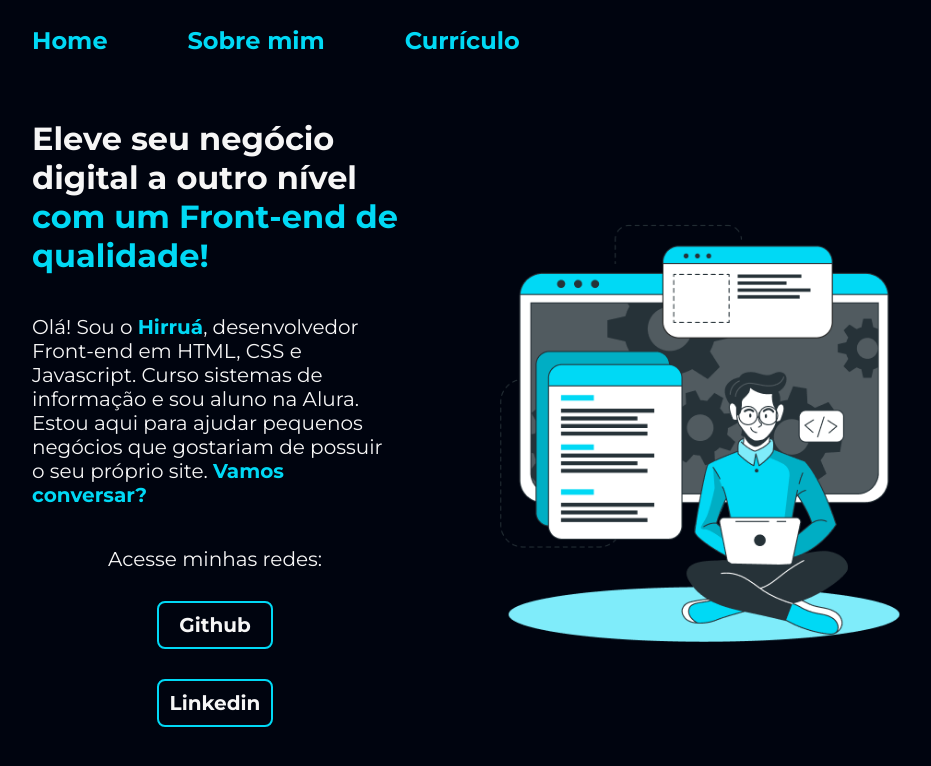
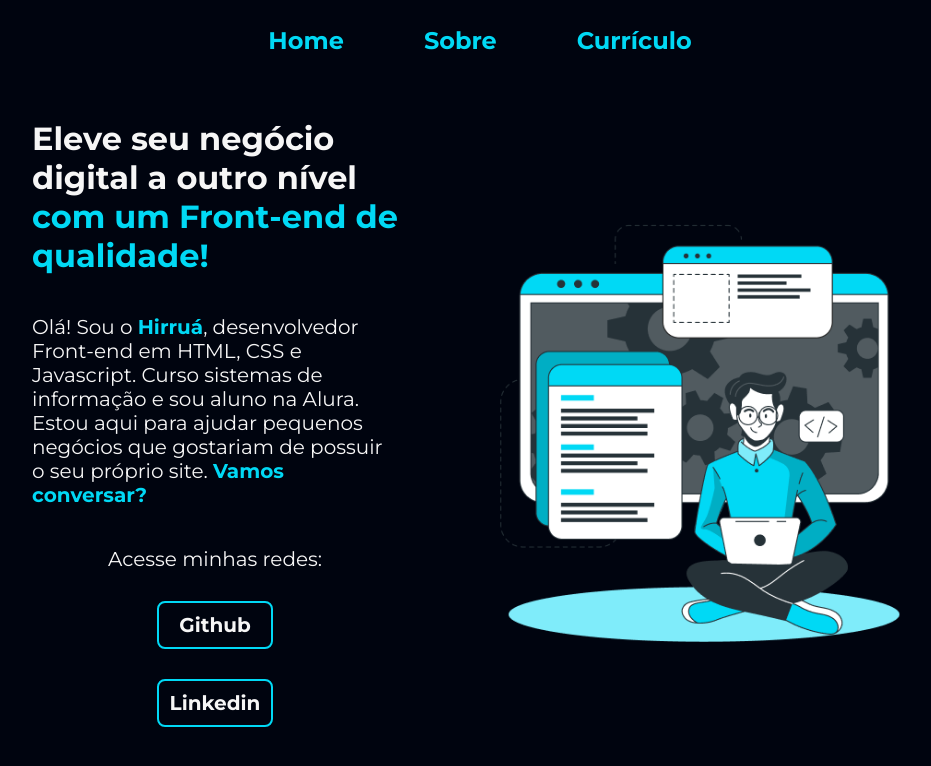
Before and after one commit to Hirrua/portifolio, a plain HTML site: page index.html in a window 1280 px wide. Shown: the whole page, without its empty margins (160-1091 px from the left). Drawn offline with Linux system fonts and the light colour scheme.

Commit message:
fix: header

```diff
--- a/assets/css/style.css
+++ b/assets/css/style.css
@@ -22,11 +22,12 @@ body{
 }
 
 .cabecalho{
-    padding: 2% 0% 0% 15%;
+    margin-top: 2%;
 }
 
 .cabecalho__menu{
     display: flex;
+    justify-content: center;
     gap: 80px;
 }
 
--- a/index.html
+++ b/index.html
@@ -17,7 +17,7 @@
                 Home
             </a>
             <a class="cabecalho__menu__link" href="about.html">
-                Sobre mim
+                Sobre
             </a>
             <a class="cabecalho__menu__link" href="curriculum.html">Currículo</a>
         </nav>
```
Also changed, not shown: about.html (+1 -1 lines), curriculum.html (+1 -1 lines).
